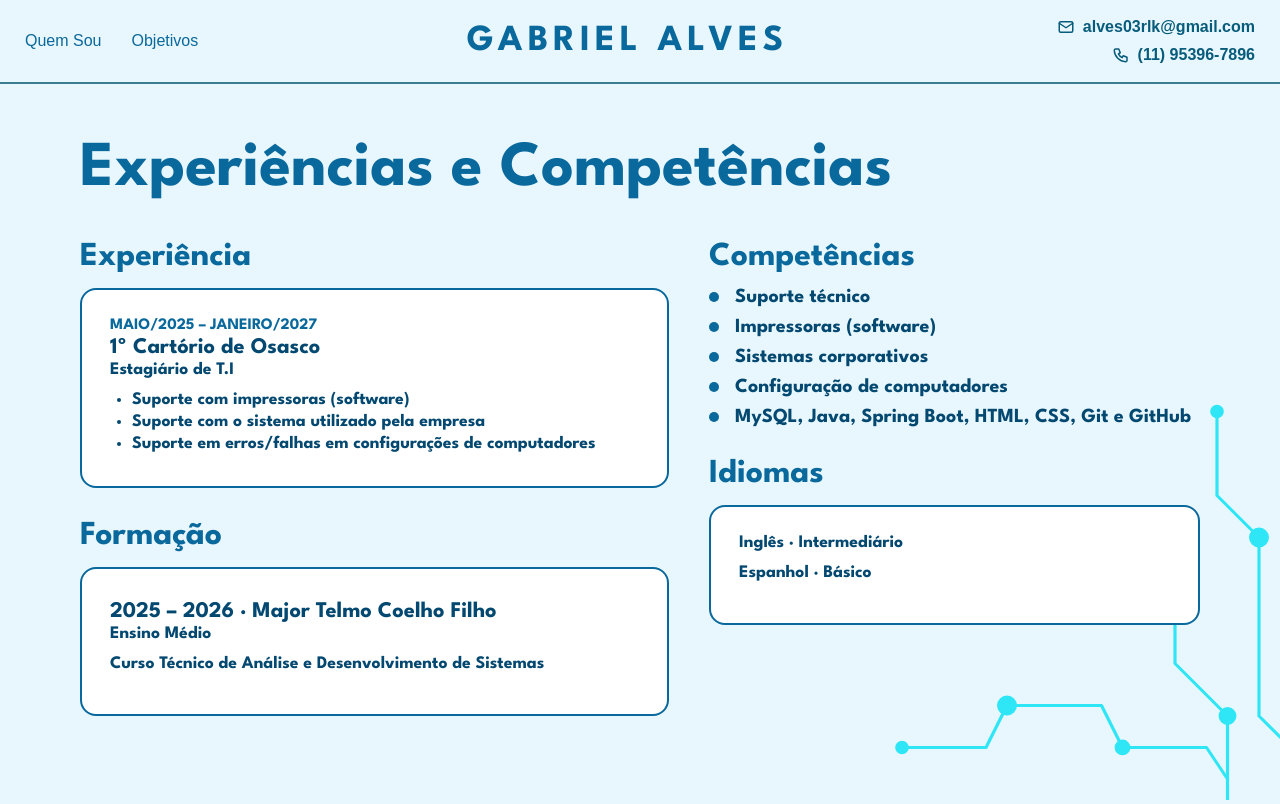
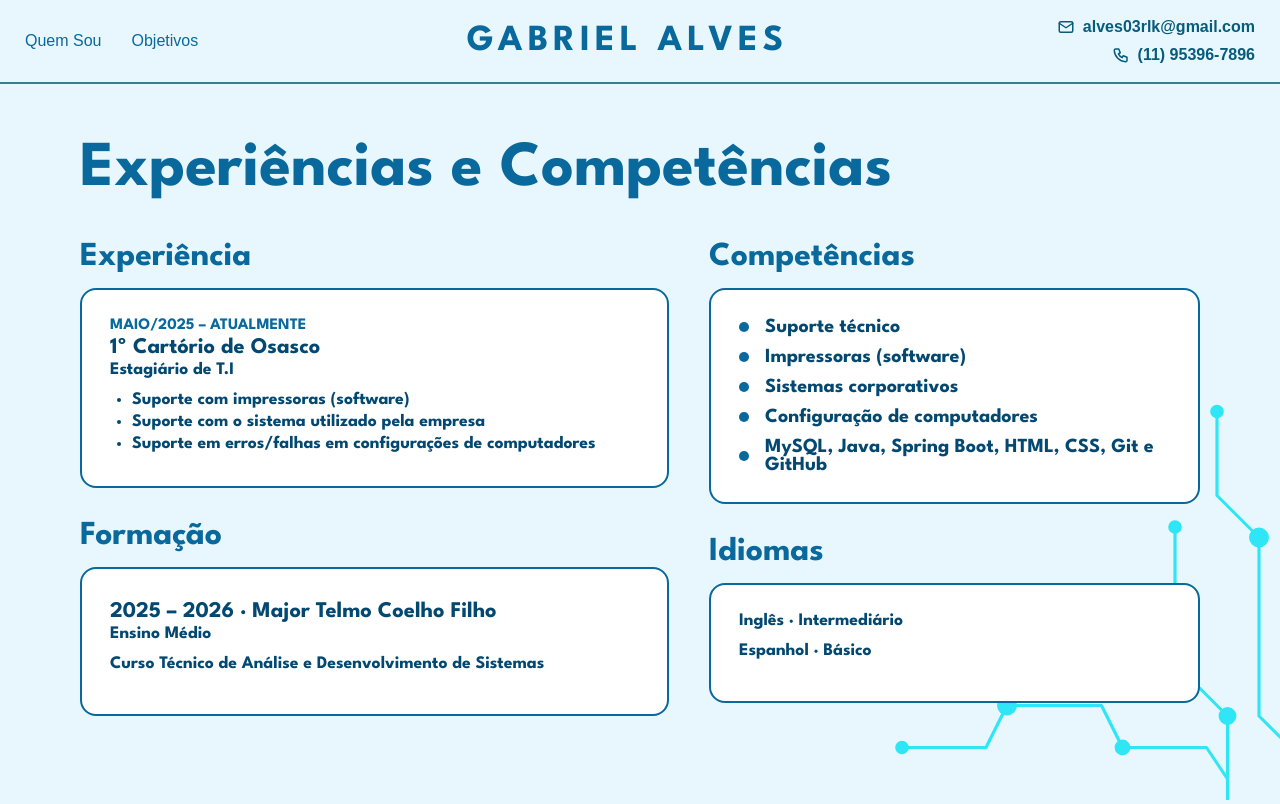
Before and after one commit to alvesszy/Meu-Portfolio, a plain HTML site: page experiencias.html in a window 1280 px wide. Drawn offline with Linux system fonts and the light colour scheme.

Commit message:
ajuste final

```diff
--- a/experiencias.html
+++ b/experiencias.html
@@ -52,7 +52,7 @@
                 <section>
                     <h2>Experiência</h2>
                     <article class="card">
-                        <time>MAIO/2025 – JANEIRO/2027</time>
+                        <time>MAIO/2025 – ATUALMENTE</time>
                         <h3>1º Cartório de Osasco</h3>
                         <p class="cargo">Estagiário de T.I</p>
                         <ul class="lista">
@@ -76,6 +76,7 @@
             <div class="coluna-direita">
                 <section>
                     <h2>Competências</h2>
+                    <article class="card">
                         <ul class="competencias">
                             <li>Suporte técnico</li>
                             <li>Impressoras (software)</li>
@@ -83,6 +84,7 @@
                             <li>Configuração de computadores</li>
                             <li>MySQL, Java, Spring Boot, HTML, CSS, Git e GitHub</li>
                         </ul>
+                    </article>
                 </section>
 
                 <section>
```
Lines whose indentation alone changed are shown as unchanged.
